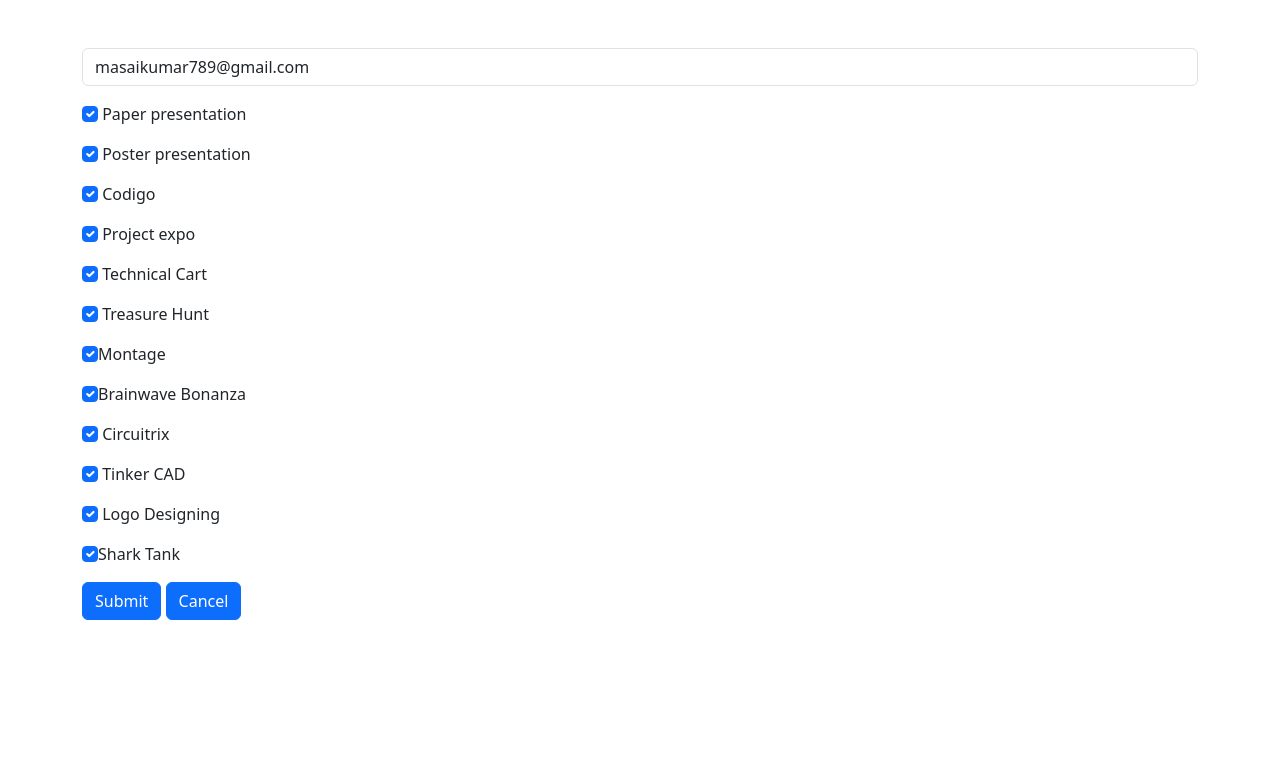
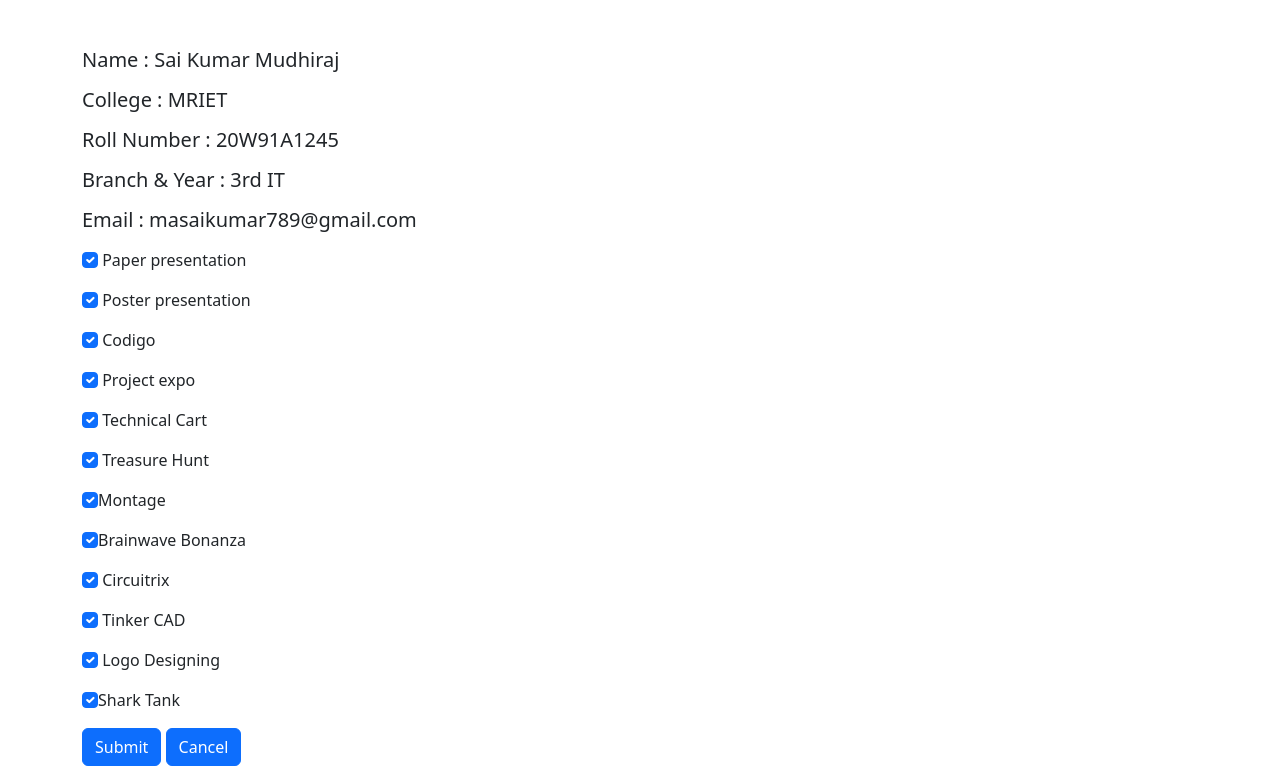
Before and after one commit to Sayikumarr/MRIET-Events-Handling, a Django app: a page that uses mriet_it_et_server/events/templates/detailView.html in a window 1280 px wide. Shown: the part 72-838 px from the top of the page. Before the commit the page ends 692 px from the top, so only its background shows below. Run offline with Django 4.2, Linux system fonts and the light colour scheme; a user stored in the database is signed in; data comes from the database, SQL or seed files in the repository.

Commit message:
Updated DetailView

```diff
--- a/mriet_it_et_server/events/templates/detailView.html
+++ b/mriet_it_et_server/events/templates/detailView.html
@@ -4,25 +4,19 @@
    <form id="register" class="mt-5" name = "register"  onsubmit="return validateForm()" method="POST">
       {% csrf_token %}
       <div class="mb-3">
-         <input name="name" type="text" class="form-control" id="name" placeholder="Your Name" {% if stu %} hidden value = {{stu.name}}{% endif %} required>
+         <h5>Name : {{stu.name}}</h5>
       </div>
       <div class="mb-3">
-         <input name="father" type="text" {% if stu %} hidden value = {{stu.father}}{% endif %} class="form-control" id="father" placeholder="Father Name" required>
+         <h5>College : {{stu.college}}</h5>
       </div>
       <div class="mb-3">
-         <input type="text" name="college" {% if stu %} hidden value = {{stu.college}}{% else %} value = "MRIET" {% endif %} id="college" class="form-control" placeholder="College Name" required>
+         <h5>Roll Number : {{stu.roll}}</h5>
       </div>
       <div class="mb-3">
-         <input type="text" name="roll"{% if stu %} hidden value = {{stu.roll}}{% endif %} id="roll" class="form-control" placeholder="Roll Number" required>
+         <h5>Branch & Year : {{stu.branchNyear}}</h5>
       </div>
       <div class="mb-3">
-         <input name="branchNyear" type="text" {% if stu %} hidden value = {{stu.branchNyear}}{% endif %} class="form-control" id="branchNyear" placeholder="Branch & Year" required>
-      </div>
-      <div class="mb-3">
-         <input name="email" type="email" {% if stu %} value = {{stu.email}}{% endif %} class="form-control" id="email" placeholder="Your Email" required>
-      </div>
-      <div class="mb-3">
-         <input name="wanumber" type="text" class="form-control" {% if stu %} hidden value = {{stu.wanumber}}{% endif %} id="wanumber" placeholder="Your WhatsApp Number" required>
+         <h5>Email : {{stu.email}}</h5>
       </div>
       <div class="mb-3"><label>
          <input type="checkbox" class="form-check-input" {% if stu %} {% if stu.paper %}checked{% endif %} {% endif %} name="paper"> Paper presentation</label>
```
